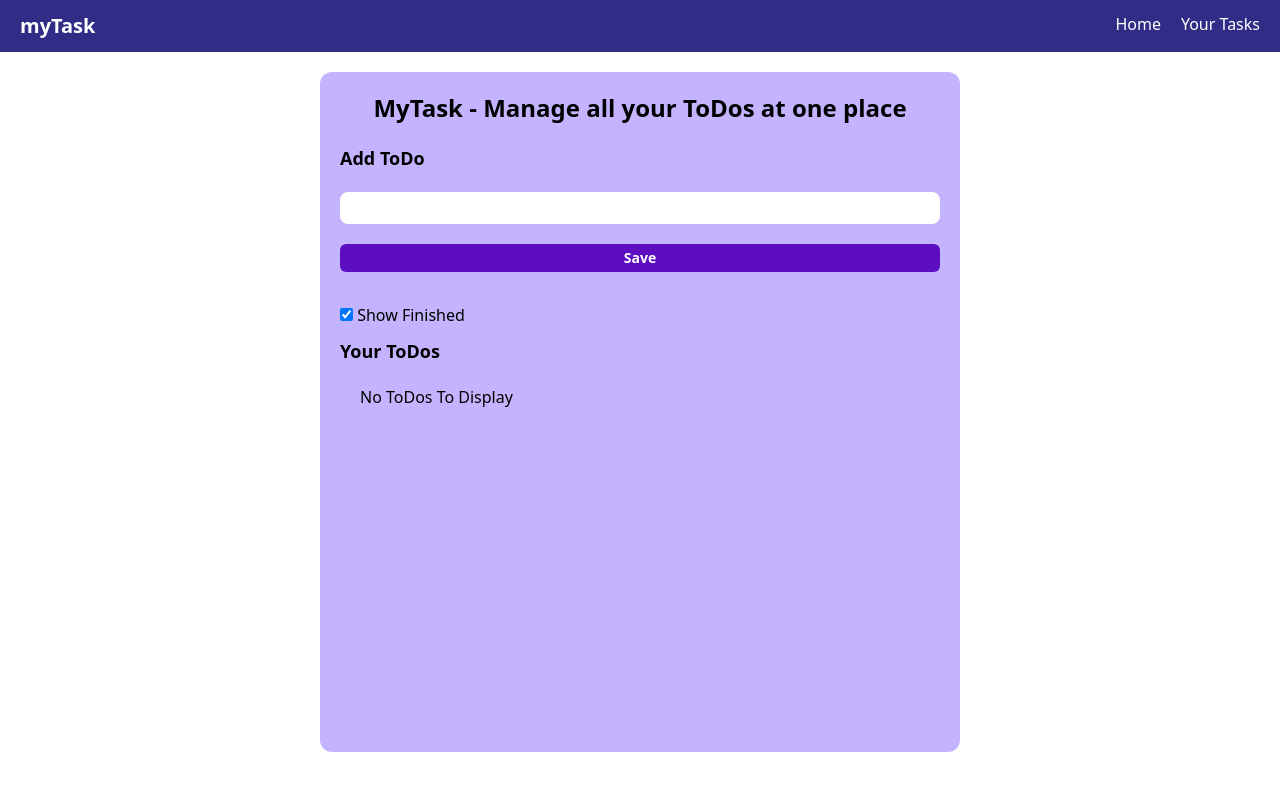
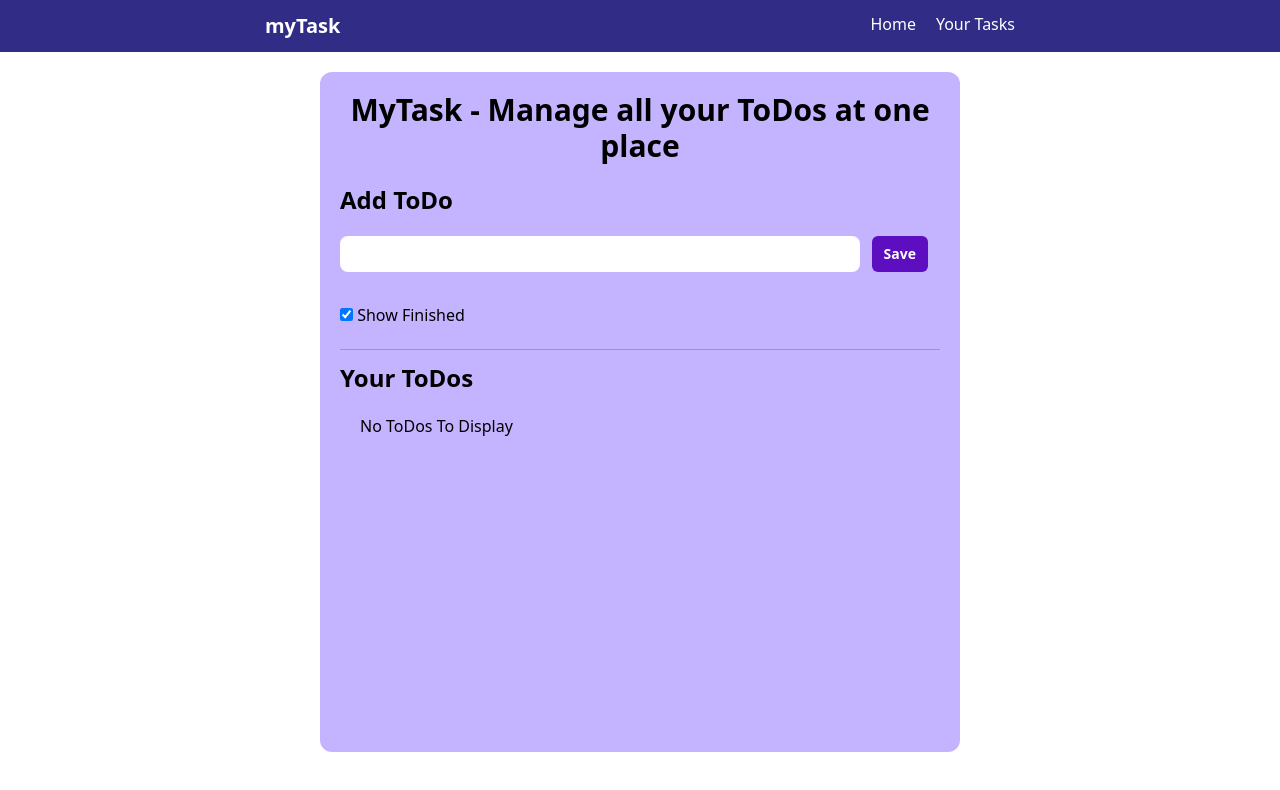
Before and after one commit to Mrunal-Pardeshi/Web-Development-Projects, a React (Vite) app in the folder Project 4 - ToDo List Using React JS + Vite/: page / in a window 1280 px wide. Shown: the top 790 px of the page. Built offline with nearby package versions, Linux system fonts and the light colour scheme.

Commit message:
Project 4 Complete

```diff
--- a/Project 4 - ToDo List Using React JS + Vite/src/App.jsx
+++ b/Project 4 - ToDo List Using React JS + Vite/src/App.jsx
@@ -13,7 +13,6 @@
 
   const saveToLocal = () => {
     localStorage.setItem("todos", JSON.stringify(todos))
-
   }
 
   const toggleFinished = (params) => {
@@ -74,25 +73,30 @@
   return (
     <>
       <Navbar></Navbar>
-      <div className="container mx-auto p-5 my-5 rounded-xl bg-violet-300 min-h-[85vh] w-1/2">
-        <h1 className='font-bold text-center text-2xl'>MyTask - Manage all your ToDos at one place</h1>
+      <div className="container mx-auto p-5 my-5 rounded-xl bg-violet-300 min-h-[85vh] md:w-1/2 w-full">
+        <h1 className='font-bold text-center text-3xl'>MyTask - Manage all your ToDos at one place</h1>
         <div className="addToDo flex flex-col gap-5 my-5">
-          <h2 className='text-lg font-bold'>Add ToDo</h2>
+          <h2 className='text-2xl font-bold'>Add ToDo</h2>
+          <div className="flex">
           <input onChange={handleChange} value={todo} className='bg-white w-full rounded-lg px-5 py-1' type="text" />
-          <button onClick={handleAdd} disabled={todo.length<=3} className='bg-violet-800 hover:bg-violet-950 p-2 py-1 text-sm font-bold disabled:bg-violet-800 rounded-md text-white cursor-pointer'>Save</button>
+          <button onClick={handleAdd} disabled={todo.length<=3} className='bg-violet-800 hover:bg-violet-950 mx-3 p-3 py-2 text-sm font-bold disabled:bg-violet-800 rounded-md text-white cursor-pointer'>Save</button>
+          </div>
         </div>
           <input className='my-4' type="checkbox" onChange={toggleFinished} checked={showfinished} /> Show Finished
-        <h2 className='text-lg font-bold'>Your ToDos</h2>
+
+        <div className='h-[1px] bg-black opacity-20 w-full mx-auto my-3'></div>
+
+        <h2 className='text-2xl font-bold'>Your ToDos</h2>
 
         <div className="ToDos">
         {todos.length === 0 && <div className='m-5'>No ToDos To Display</div>}
           {todos.map(item=>{
-             return (showfinished || !item.isCompleted) && <div key={item.id} className="ToDo flex w-1/2 my-3.5 justify-between">
+             return (showfinished || !item.isCompleted) && <div key={item.id} className="ToDo flex my-3.5 justify-between">
               <div className='flex'>
-              <input onChange={handleCheckbox} type="checkbox" checked={item.isCompleted} name={item.id} id="" />
-              <div className={item.isCompleted?"line-through":""}>{item.todo}</div>
+                <input onChange={handleCheckbox} type="checkbox" checked={item.isCompleted} name={item.id} id="" />
+                <div className={item.isCompleted?"line-through":""}>{item.todo}</div>
               </div>
-              <div className="buttons">
+              <div className="buttons flex h-full">
                 <button onClick={(e)=>handleEdit(e, item.id)} className='bg-violet-800 hover:bg-violet-950 p-2 py-1 text-sm font-bold mx-1 rounded-md text-white cursor-pointer'><FaEdit /></button>
                 <button onClick={(e)=>{handleDelete(e, item.id)}} className='bg-violet-800 hover:bg-violet-950 p-2 py-1 text-sm font-bold mx-1 rounded-md text-white cursor-pointer'><MdDeleteForever /></button>
               </div>
--- a/Project 4 - ToDo List Using React JS + Vite/src/components/Navbar.jsx
+++ b/Project 4 - ToDo List Using React JS + Vite/src/components/Navbar.jsx
@@ -2,7 +2,7 @@
 
 const Navbar = () => {
   return (
-  <nav className='flex justify-between bg-indigo-900 text-white py-3'>
+  <nav className='flex justify-around bg-indigo-900 text-white py-3'>
     <div className="logo mx-5">
         <span className='font-bold text-xl'>myTask</span>
     </div>
```
